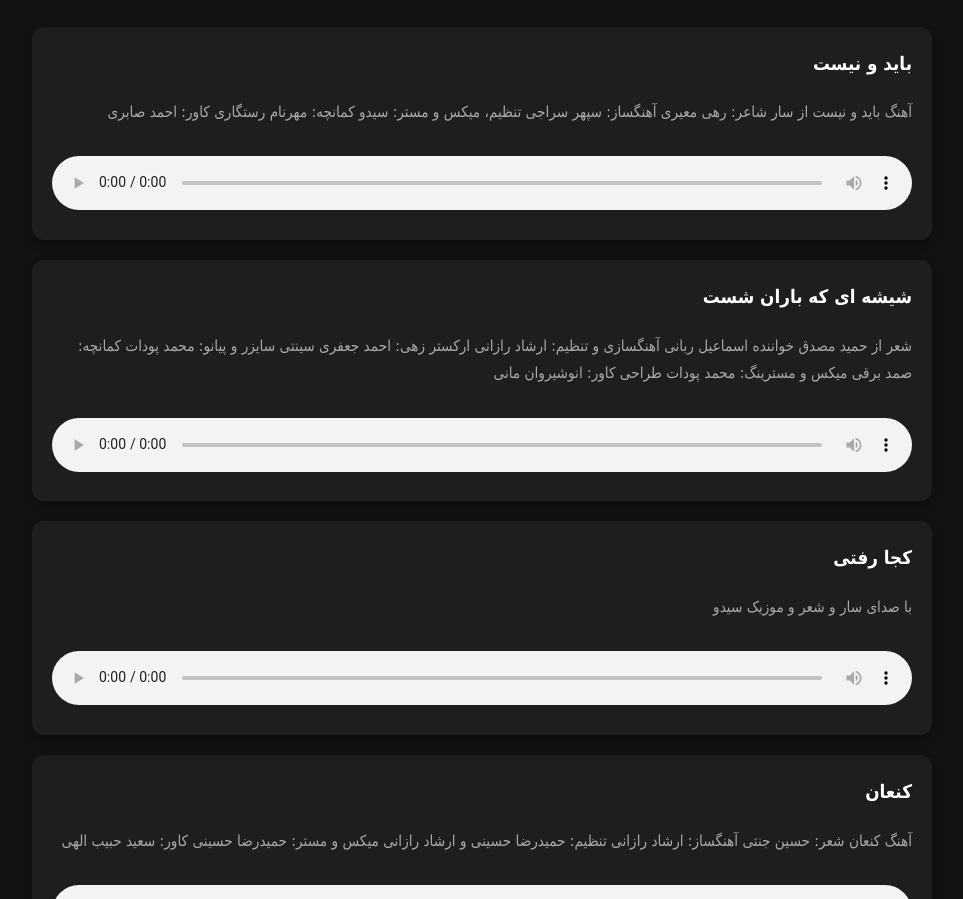
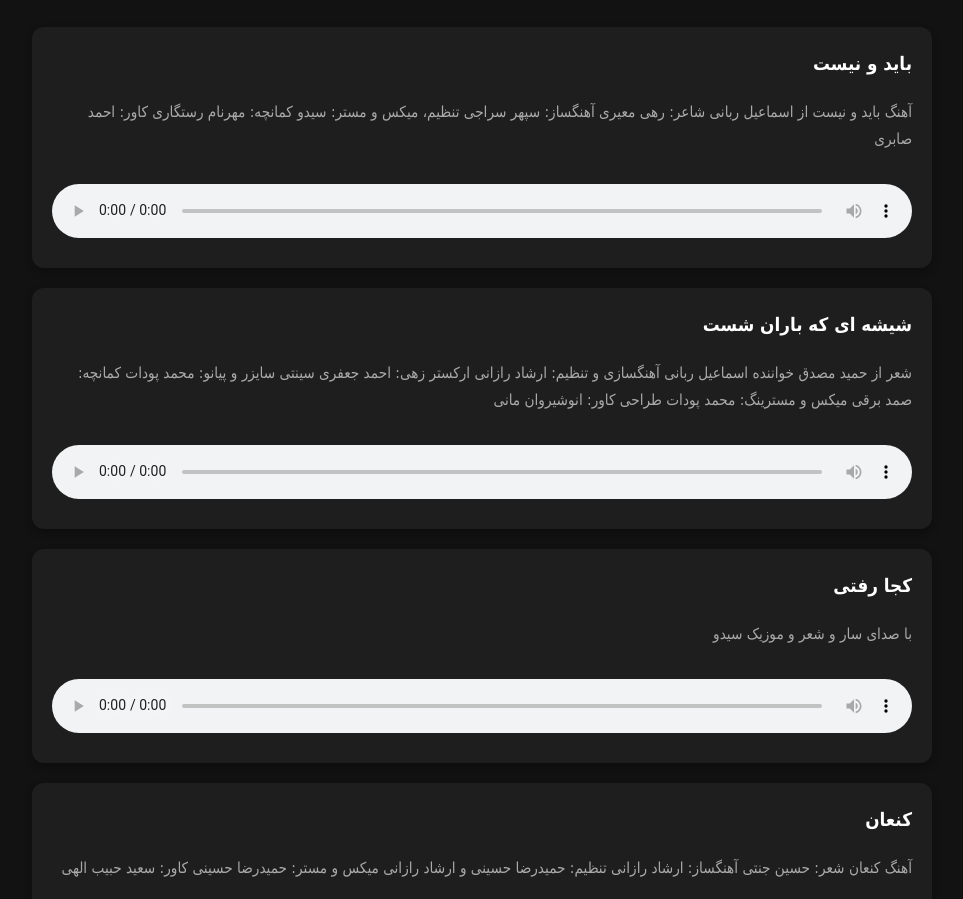
Before and after one commit to rabbani-esmaeil/portfolio-, an Eleventy site: page index.njk in a window 1280 px wide. Shown: the part 1552-2451 px from the top of the page, without its empty margins (158-1121 px from the left). Built offline with nearby package versions, Linux system fonts and the light colour scheme; Eleventy itself is replaced by a stand-in of ours; files that its build step writes are made by us from their sources.

Commit message:
Update پورتفولیو موسیقی “باید-و-نیست”

```diff
--- a/content/music/باید-و-نیست.md
+++ b/content/music/باید-و-نیست.md
@@ -1,7 +1,7 @@
 ---
 title: باید و نیست
 description: |-
-  آهنگ باید و نیست از سار
+  آهنگ باید و نیست از اسماعیل ربانی
   شاعر: رهی معیری
   آهنگساز: سپهر سراجی
   تنظیم، میکس و مستر: سیدو
```
